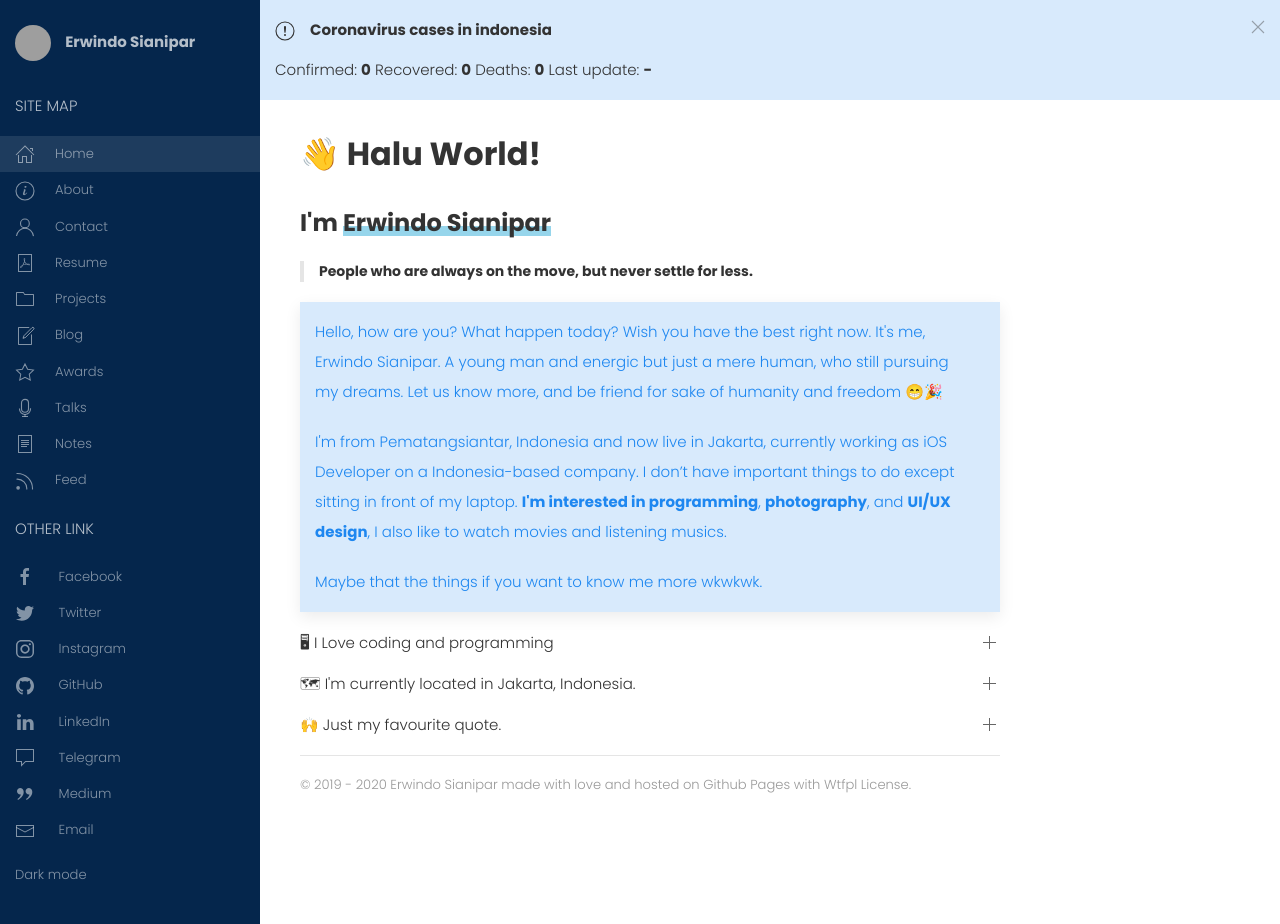
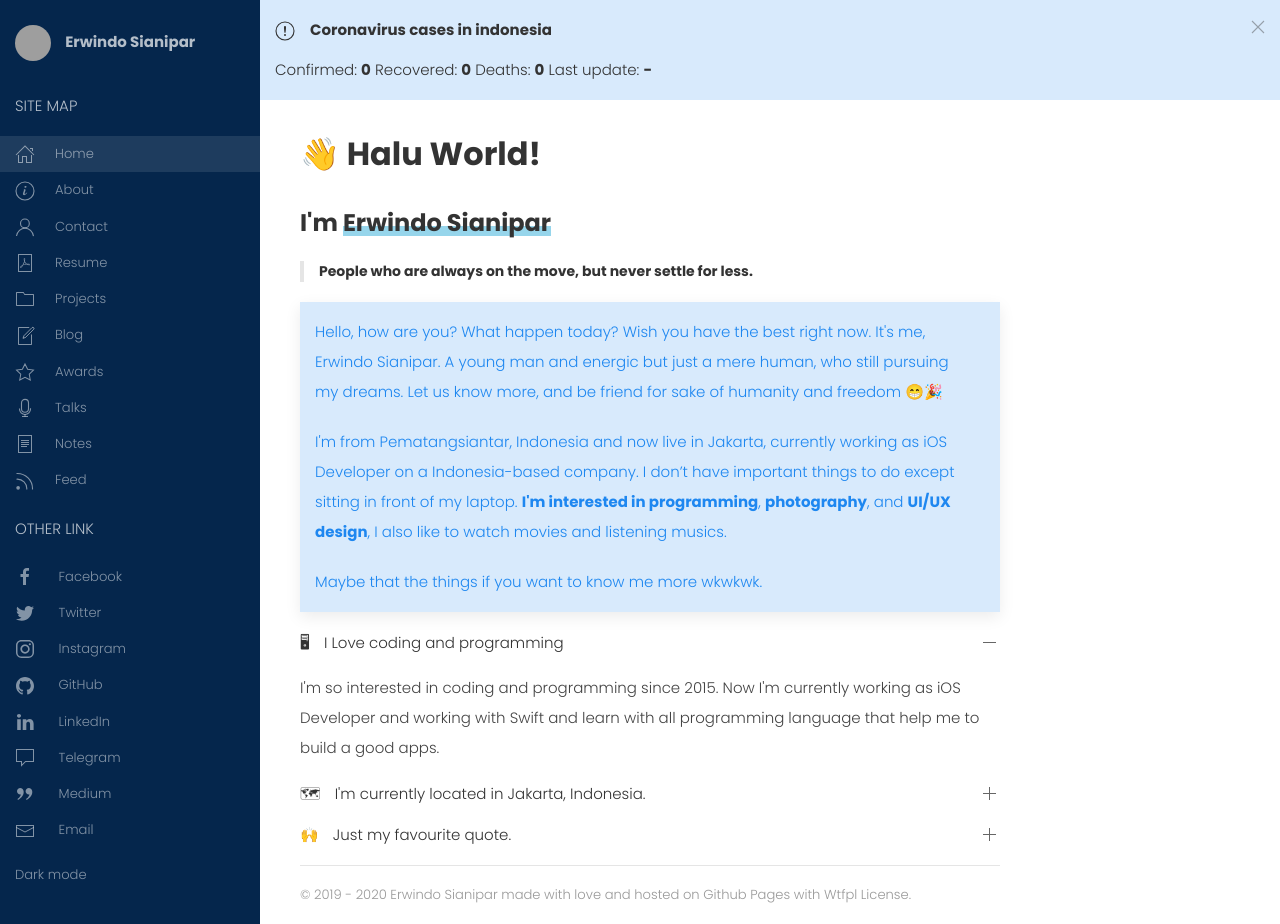
Before and after one commit to erwindosianipar/erwindosianipar.jekyll, a Jekyll site: the page built from pages/index.md, in a window 1280 px wide and 924 px high. Built offline with Jekyll 4.4.1, drawn with Linux system fonts in a browser that asks for light colours; grey boxes are pictures that could not be loaded.

Commit message:
chore(home): change open default accordion

```diff
--- a/_includes/home.html
+++ b/_includes/home.html
@@ -19,20 +19,20 @@
     </p>
 </div>
 <ul uk-accordion="">
-    <li>
-        <a class="uk-accordion-title fs-1rem" href="#">🖥 I Love coding and programming</a>
+    <li class="uk-open">
+        <a class="uk-accordion-title fs-1rem" href="#"><span class="uk-margin-small-right">🖥</span> I Love coding and programming</a>
         <div class="uk-accordion-content">
-            I'm so interested in coding and programming since 2015. Now I'm currently working with Swift and learn with all programming language that help me to build a good apps.
+            I'm so interested in coding and programming since 2015. Now I'm currently working as iOS Developer and working with Swift and learn with all programming language that help me to build a good apps.
         </div>
     </li>
     <li>
-        <a class="uk-accordion-title fs-1rem" href="#">🗺 I'm currently located in Jakarta, Indonesia.</a>
+        <a class="uk-accordion-title fs-1rem" href="#"><span class="uk-margin-small-right">🗺</span> I'm currently located in Jakarta, Indonesia.</a>
         <div class="uk-accordion-content">
             <p>I was born in June 2000 and raised in North Sumatra. Since December 2019, I moved to the capital city of Indonesia: Jakarta.</p>
         </div>
     </li>
     <li>
-        <a class="uk-accordion-title fs-1rem" href="#">🙌 Just my favourite quote.</a>
+        <a class="uk-accordion-title fs-1rem" href="#"><span class="uk-margin-small-right">🙌</span> Just my favourite quote.</a>
         <div class="uk-accordion-content">
             <blockquote>
                 <p>"He who experiences the unity of life sees his own Self in all beings,<br/>
```
